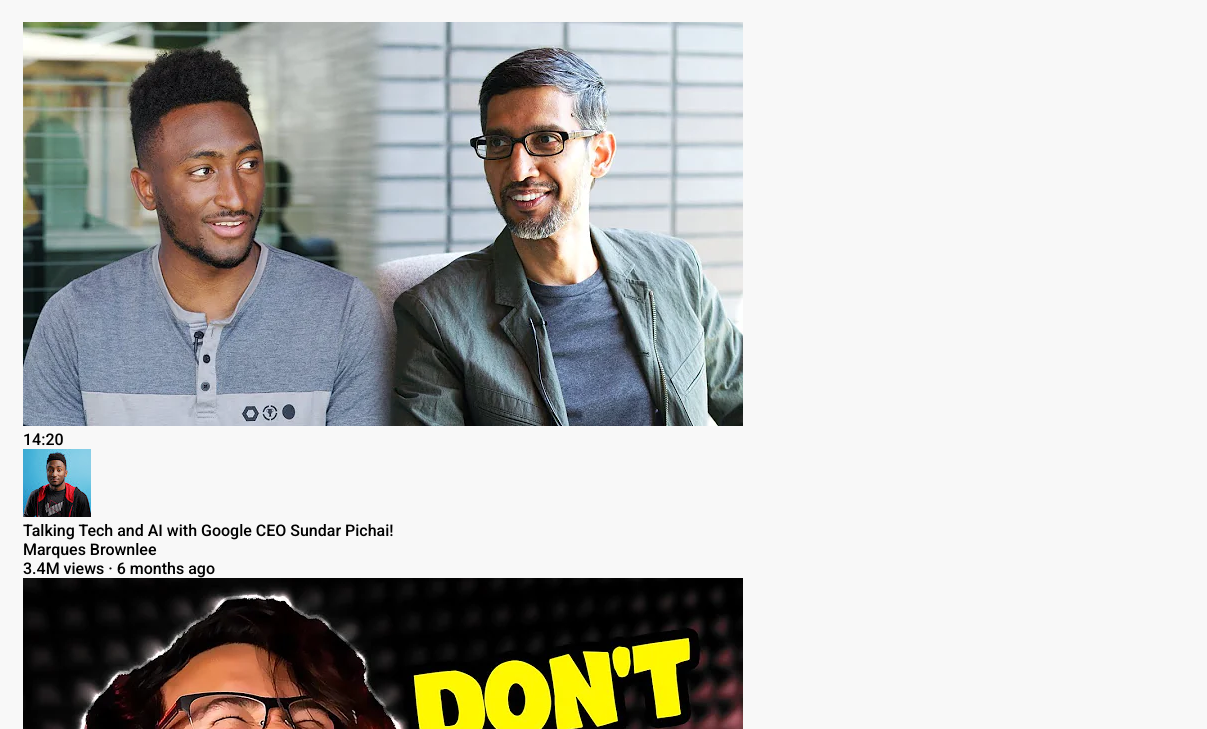
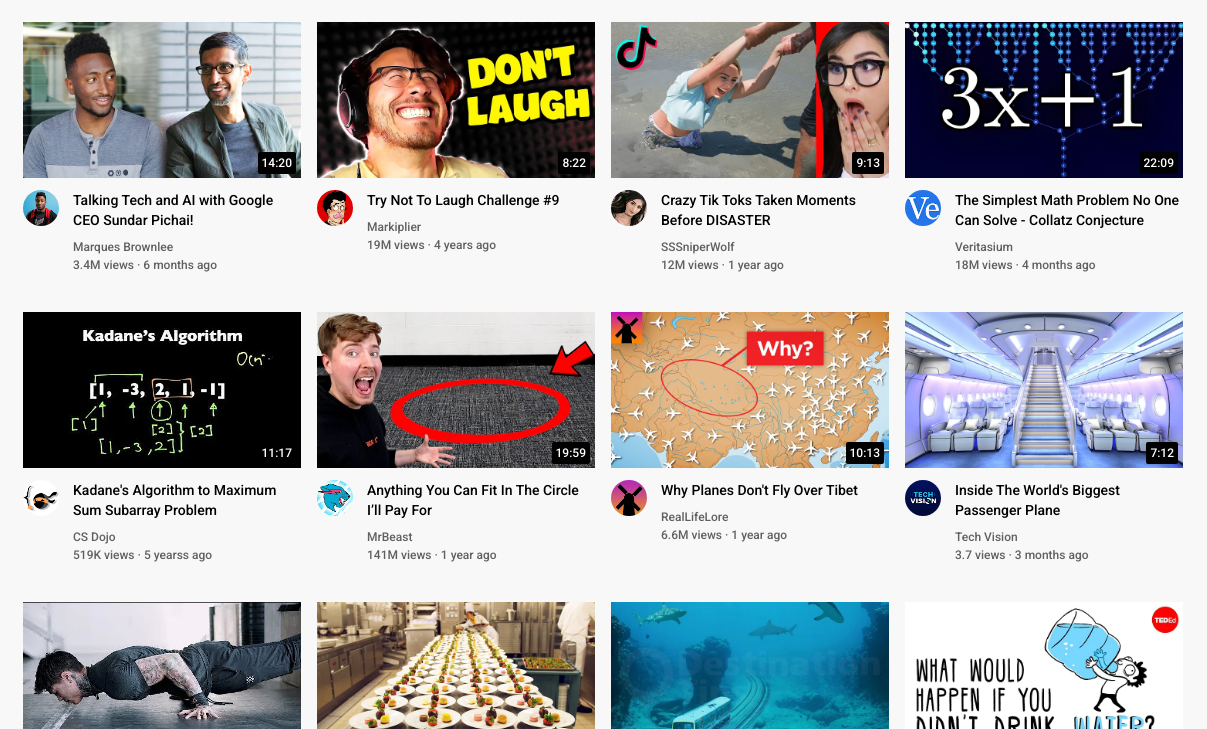
Before and after one commit to TheoBreaux/YouTube-clone, a plain HTML site: page index.html in a window 1280 px wide. Shown: the part 58-787 px from the top of the page, 73-1280 px from the left. Drawn offline with Linux system fonts and the light colour scheme.

Commit message:
third commit

```diff
--- a/youtube.html
+++ b/index.html
@@ -6,7 +6,7 @@
   <link rel="preconnect" href="https://fonts.googleapis.com">
   <link rel="preconnect" href="https://fonts.gstatic.com" crossorigin>
   <link href="https://fonts.googleapis.com/css2?family=Roboto:wght@500;700&display=swap" rel="stylesheet">
-  <link rel="stylesheet" href="stylesrm /video.css">
+  <link rel="stylesheet" href="styles/video.css">
   <link rel="stylesheet" href="styles/header.css">
   <link rel="stylesheet" href="styles/general.css">
   <link rel="stylesheet" href="styles/sidebar.css">
```
